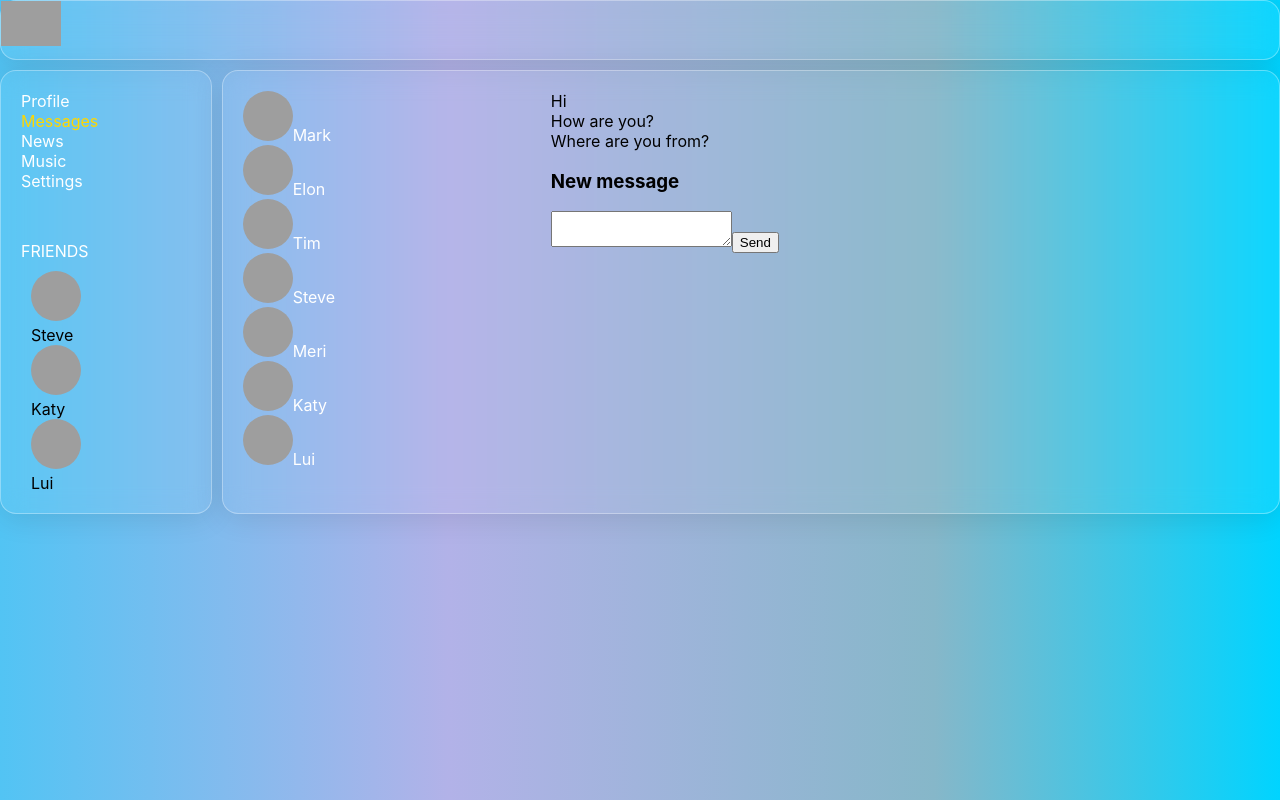
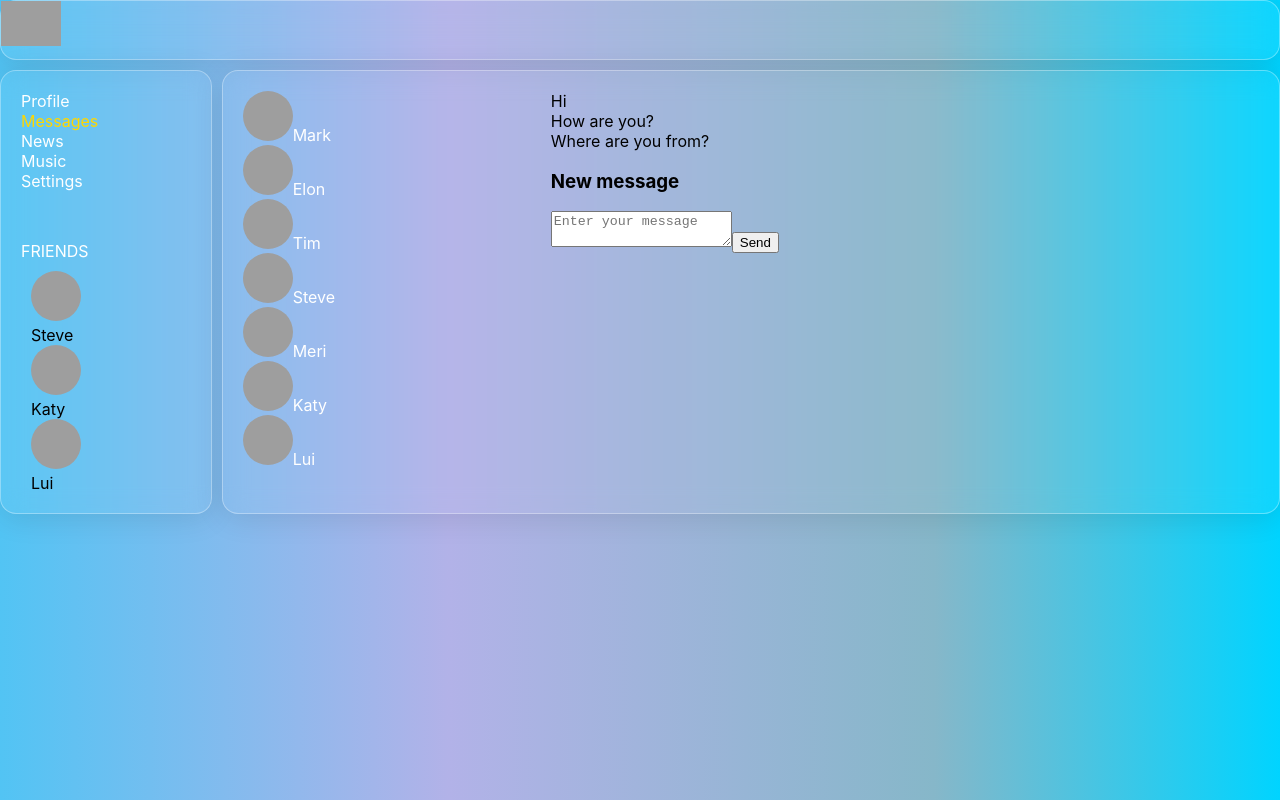
Before and after one commit to anotherShine/Social-network, a React (Create React App) app: page /dialogs in a window 1280 px wide. Built offline with nearby package versions, Linux system fonts and the light colour scheme; grey boxes are pictures that could not be loaded.

Commit message:
added newPostText in profile.jsx

```diff
--- a/src/components/Dialogs/Dialogs.jsx
+++ b/src/components/Dialogs/Dialogs.jsx
@@ -1,5 +1,4 @@
 import React from 'react';
-import { NavLink } from 'react-router-dom';
 import classes from './Dialogs.module.css';
 import DialogItem from './DialogItem/DialogItem';
 import Message from './Message/Message';
@@ -26,6 +25,8 @@ const Dialogs = (props) => {
         .map(element => <Message text={element.message} />);
 
     let newMessageBody = state.newMessageBody;
+    console.log(newMessageBody)
+
 
     return (
         <div className={classes.dialogs}>
@@ -33,10 +34,11 @@ const Dialogs = (props) => {
                 {dialogsElements}
             </div>
             <div className={classes.messages}>
-                {messagesElements}
+                <div>{messagesElements}</div>
                 <h3>New message</h3>
                 <div>
                     <textarea
+                        placeholder='Enter your message'
                         value={newMessageBody}
                         onChange={onNewMessageChange} />
                     <button onClick={onSendMessageClick}>Send</button>
--- a/src/components/Profile/Profile.jsx
+++ b/src/components/Profile/Profile.jsx
@@ -10,7 +10,8 @@ const Profile = (props) => {
       <ProfileInfo />
       <MyPosts
         postsData={props.profilePage.postsData}
-        addPost={props.addPost}
+        // addPost={props.addPost}
+        newPostText={props.profilePage.newPostText}
         dispatch={props.dispatch} />
     </div>
   )
```
